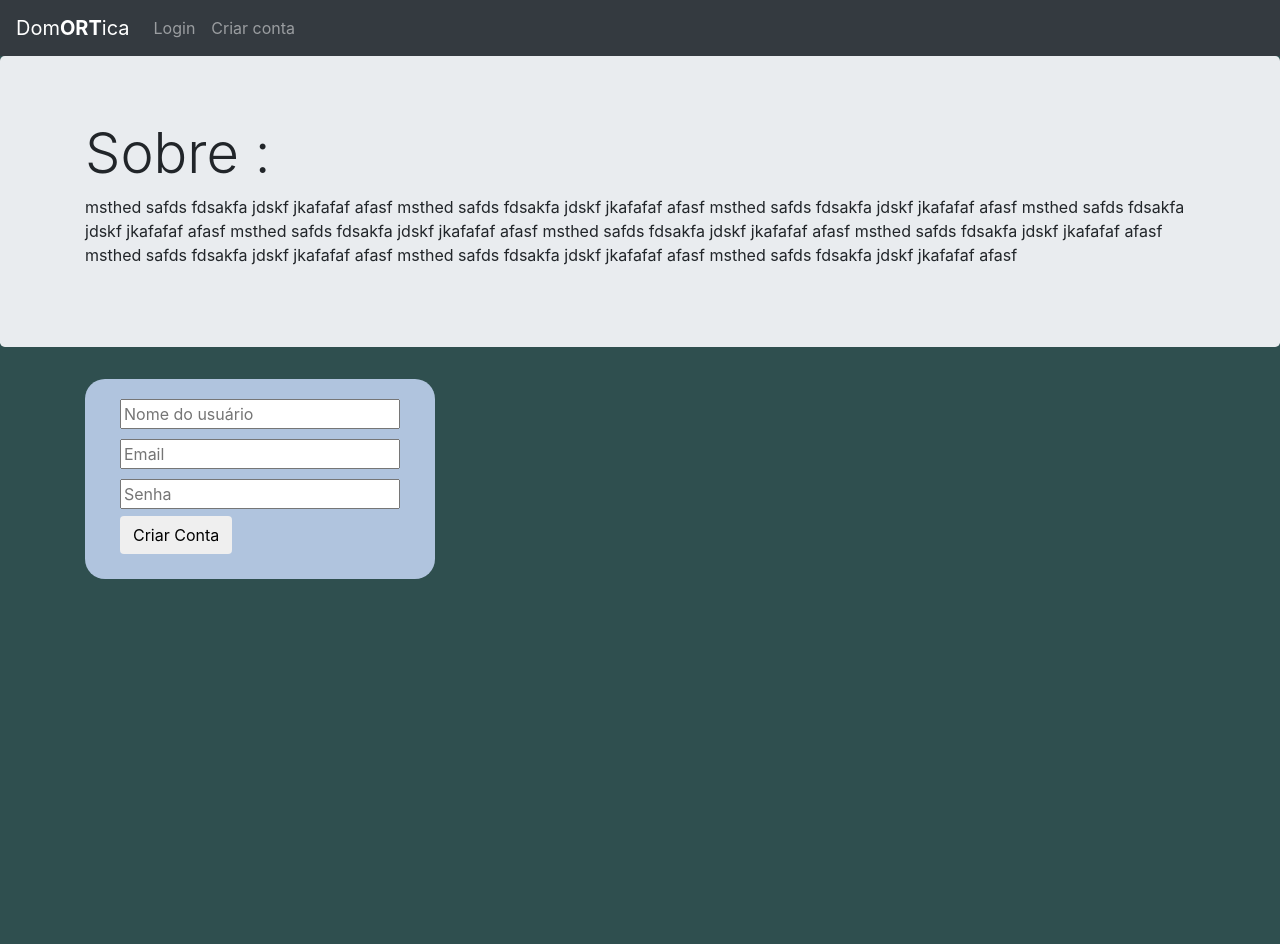
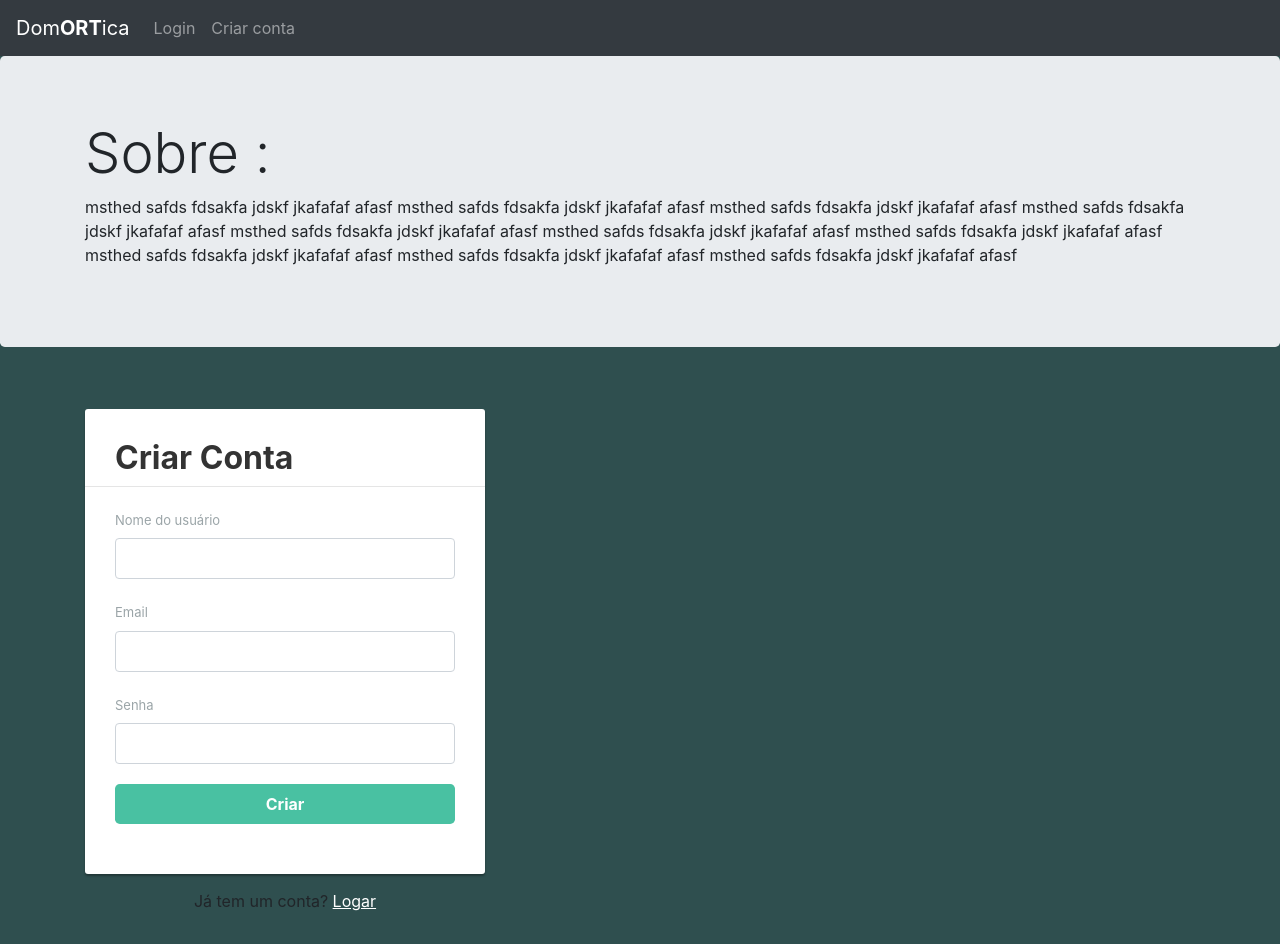
Before and after one commit to MatheusPK/dom-rtica, a plain HTML site: page projeto-final/viewCasaLogin.html in a window 1280 px wide. Before the commit the page ends 800 px from the top, so only its background shows below. Drawn offline with nearby package versions, Linux system fonts and the light colour scheme.

Commit message:
troca pagina de login

```diff
--- a/projeto-final/viewCasaLogin.css
+++ b/projeto-final/viewCasaLogin.css
@@ -1,43 +1,64 @@
-#caixaLogin {
-    height: 200px;
-    border-radius: 20px;
-    background-color: LightSteelBlue;
+.form-control {
+    min-height: 41px;
+    box-shadow: none;
+    border-color: #e1e4e5;
 }
-
-#txtUsuario {
-    position: relative;
-    width: 80%;
-    left: 10%;
-    top: 10%;
+.form-control:focus {
+    border-color: #49c1a2;
 }
-
-#txtEmail {
-    position: relative;
-    width: 80%;
-    left: 10%;
-    top: 15%;
+.form-control, .btn {
+    border-radius: 3px;
 }
-
-#txtSenha {
-    position: relative;
-    width: 80%;
-    left: 10%;
-    top: 20%;
+.signup-form {
+    width: 400px;
+    margin: 0 auto;
+    padding: 30px 0;
 }
-
-#btnLogin {
-    position: relative;
-    bottom: 15px;
-    display: none;
+.signup-form form {
+    color: #9ba5a8;
+    border-radius: 3px;
+    margin-bottom: 15px;
+    background: #fff;
+    box-shadow: 0px 2px 2px rgba(0, 0, 0, 0.3);
+    padding: 30px;
 }
-
-#botao {
-    position: relative;
-    left: 10%;
-    bottom: 25%;
+.signup-form h2 {
+    color: #333;
+    font-weight: bold;
+    margin-top: 0;
 }
-
-#alerta {
-    position: relative;
-    bottom: 200px;
+.signup-form hr {
+    margin: 0 -30px 20px;
 }
+.signup-form .form-group {
+    margin-bottom: 20px;
+}
+.signup-form label {
+    font-weight: normal;
+    font-size: 13px;
+}
+.signup-form .btn {
+    font-size: 16px;
+    font-weight: bold;
+    background: #49c1a2;
+    border: none;
+    min-width: 140px;
+}
+.signup-form .btn:hover, .signup-form .btn:focus {
+    background: #3cb094;
+    outline: none !important;
+}
+.signup-form a {
+    color: #fff;
+    text-decoration: underline;
+}
+.signup-form a:hover {
+    text-decoration: none;
+}
+.signup-form form a {
+    color: #49c1a2;
+    text-decoration: none;
+}
+.signup-form form a:hover {
+    text-decoration: underline;
+}
--- a/projeto-final/viewCasaLogin.html
+++ b/projeto-final/viewCasaLogin.html
@@ -48,26 +48,30 @@
         </div>
         <div class="container">
             <div class="row">
-                <div class="col-md-4">
-                    <form id="caixaLogin">
-                        <input type="text" name="usuário" placeholder="Nome do usuário" id="txtUsuario">
-                        <input type="email" name="email" placeholder="Email" id="txtEmail">
-                        <input type="password" name="senha" placeholder="Senha" id="txtSenha">
-                    </form>
-                    <p id="botao">
-                        <button type="button" class="btn btn-action" onclick="logar()" id="btnLogin">Login</button>
-                        <button type="button" class="btn btn-action" onclick="criarConta()" id="btnCriarConta">Criar Conta</button>
-                    </p>
-                </div>
                 <div class="col-md-2">
-                    <div class="alert alert-success" role="alert" id="alertaSucesso" style="display:none">
-                        <button onclick="apagarAlertaSucesso()" class="close"></button>
-                        <strong>Sucesso!</strong>
+                    <div class="signup-form" id="caixaLogin">
+                        <form>
+                            <h2 id="title">Criar Conta</h2>
+                            <hr>
+                            <div class="form-group">
+                                <label id="labelNome">Nome do usuário</label>
+                                <input type="text" class="form-control" name="username" required="required" id="txtUsuario">
+                            </div>
+                            <div class="form-group">
+                                <label>Email</label>
+                                <input type="email" class="form-control" name="email" required="required" id="txtEmail">
+                            </div>
+                            <div class="form-group">
+                                <label>Senha</label>
+                                <input type="password" class="form-control" name="password" required="required" id="txtSenha">
+                            </div>
+                                <div class="form-group">
+                                <button type="submit" class="btn btn-primary btn-block btn-lg" id="botaoSubmit">Criar</button>
+                            </div>
+                        </form>
+                        <div class="text-center" id="linkSign">Já tem um conta? <a href="#" onclick="login()">Logar</a></div>
                     </div>
-                    <div class="alert alert-danger" role="alert" id="alertaErro" style="display:none">
-                        <button onclick="apagarAlertaErro()" class="close"></button>
-                        <strong>Erro!</strong>
-                    </div>
+                <div class="col-md-10"></div>
                 </div>
             </div>
         </div>
--- a/projeto-final/viewCasaLogin.js
+++ b/projeto-final/viewCasaLogin.js
@@ -9,29 +9,35 @@ var config = {
 };
 firebase.initializeApp(config);
 
-var alertaSucesso ="<button onclick='apagarAlertaSucesso()' class='close'>✖</button><strong>Sucesso!</strong>";
-var alertaErro ="<button onclick='apagarAlertaErro()' class='close'>✖</button><strong>Erro!</strong>";
-
 function login(){
   $("#txtUsuario").hide();
   $("#btnCriarConta").hide();
   $("#btnLogin").show();
+  $("#labelNome").hide();
+  $("#linkSign").html("Não tem uma conta? <a href='#' onclick='novaConta()'>Criar Conta</a>")
+  $("#title").text("Logar");
+  $("#botaoSubmit").text("Entrar");
+  $("#botaoSubmit").click(function(){logar()});
 }
 
 function novaConta() {
   $("#txtUsuario").show();
   $("#btnCriarConta").show();
   $("#btnLogin").hide();
+  $("#labelNome").show();
+  $("#linkSign").html("Já tem um conta? <a href='#' onclick='login()'>Logar</a>")
+  $("#title").text("Criar Conta");
+  $("#botaoSubmit").text("Criar");
+  $("#botaoSubmit").click(function(){criarConta()});
 }
 
 function logar(){
-  escondeAlertas();
     const email = $("#txtEmail").val();
     const senha = $("#txtSenha").val();
     const auth = firebase.auth();
     const promise = auth.signInWithEmailAndPassword(email, senha);
     promise.then(e => location.href = "viewCasaLogado.html");
-    promise.catch(e => $("#alertaErro").html(alertaErro).append(" " + e.message).show());
+    promise.catch(e => alert(" " + e.message));
 }
 
 function criarConta(){
@@ -46,20 +52,6 @@ function criarConta(){
     const auth = firebase.auth();
     const promise = auth.createUserWithEmailAndPassword(email, senha);
     promise.then(e => e.updateProfile({ displayName: usuario}));
-    promise.then(e => $("#alertaSucesso").html(alertaSucesso).append(" Sua conta foi criada").show());
+    promise.then(e => alert("Conta criada"));
     promise.then(e => login());
-    promise.catch(e => $("#alertaErro").html(alertaErro).append(" " + e.message).show());
 }
-
-function apagarAlertaSucesso(elemento) {
-  $("#alertaSucesso").hide();
-}
-
-function apagarAlertaErro(elemento) {
-  $("#alertaErro").hide();
-}
-
-function escondeAlertas() {
-  $("#alertaErro").hide();
-  $("#alertaSucesso").hide();
-}
```
